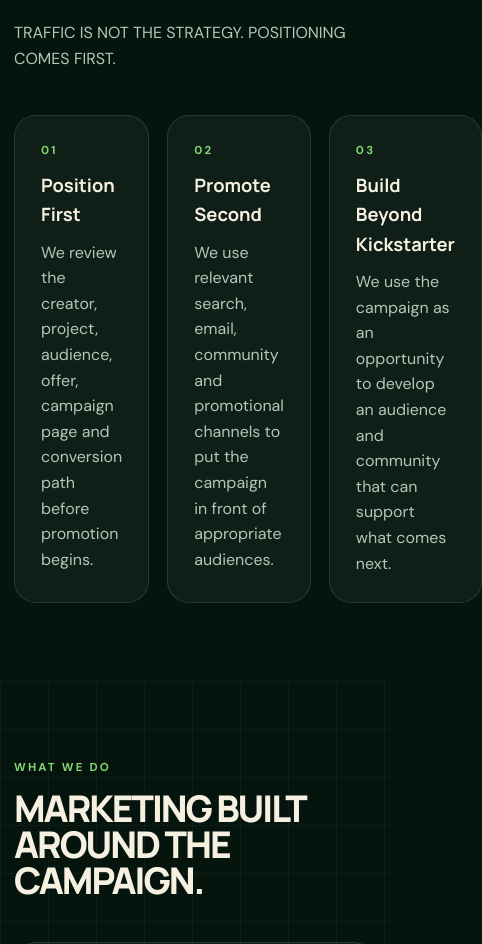
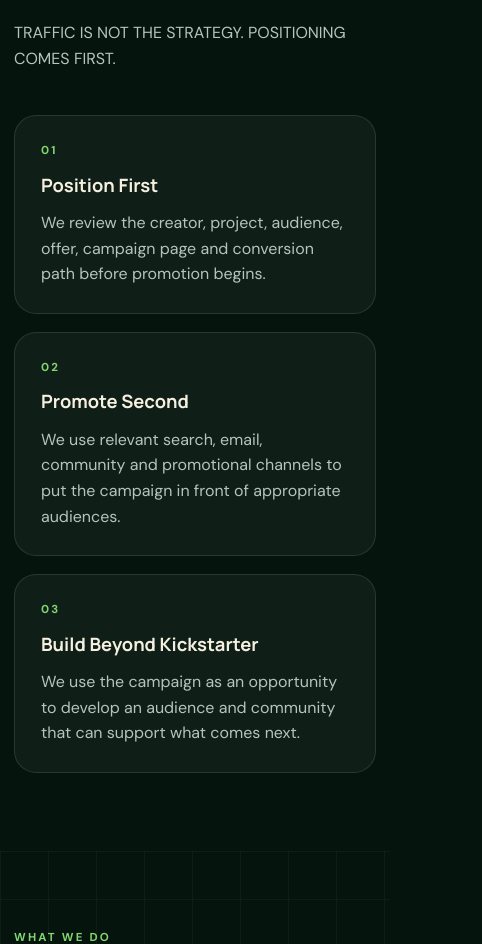
Before and after one commit to richnessofeyeno-hash/speedfunderwebsite, a Next.js app: page / in a window 390 px wide. Shown: the part 1386-2330 px from the top of the page, 482 px wide, since content can reach past the window. Built offline with nearby package versions, Linux system fonts and the light colour scheme.

Commit message:
Fix community page mobile layout and heading spacing

```diff
--- a/app/globals.css
+++ b/app/globals.css
@@ -46,7 +46,111 @@
 .form{max-width:760px;display:grid;gap:16px}.field{display:grid;gap:7px}.field label{font-size:.82rem;font-weight:700}.field input,.field select,.field textarea,.footer input{width:100%;padding:14px 15px;background:#081b12;border:1px solid var(--line);border-radius:12px;color:var(--cream);outline:none}.field input:focus,.field select:focus,.field textarea:focus,.footer input:focus{border-color:var(--green)}.contact-pricing{display:grid;grid-template-columns:repeat(2,1fr);gap:14px}.contact-pricing article{padding:20px;border:1px solid var(--line);border-radius:16px;background:rgba(255,255,255,.025)}.contact-pricing h3{font-family:Manrope;margin:0 0 8px}.contact-pricing p{color:var(--muted);margin:0}.compact-pricing{padding-top:45px}
 .footer{padding:55px 0 30px;border-top:1px solid var(--line);background:#04110b}.footer-grid{display:grid;grid-template-columns:1.2fr 1fr 1.2fr 1.2fr;gap:36px}.footer-brand{margin-bottom:12px}.footer-tagline{color:#fff!important;font-weight:800;letter-spacing:.08em}.footer h4{margin:0 0 14px}.footer a,.footer p{color:var(--muted);font-size:.9rem}.footer-links{display:grid;gap:8px}.social-row{display:flex;gap:12px;margin-top:16px;flex-wrap:wrap}.copyright{border-top:1px solid var(--line);margin-top:40px;padding-top:20px;display:flex;justify-content:space-between;gap:20px;color:#84958a;font-size:.8rem}.sr-only{position:absolute;width:1px;height:1px;padding:0;margin:-1px;overflow:hidden;clip:rect(0,0,0,0);white-space:nowrap;border:0}
 @media(max-width:1000px){.links{display:none}.mobile-menu{display:block}.hero-home-grid{grid-template-columns:1fr}.hero-home{min-height:auto}.hero-home-grid{min-height:auto}.hero-brand-art{justify-content:center}.hero-brand-art img{width:min(720px,92vw)}.cards,.pricing{grid-template-columns:repeat(2,1fr)}.process{grid-template-columns:repeat(3,1fr)}.community-flow{grid-template-columns:repeat(2,1fr)}.footer-grid{grid-template-columns:repeat(2,1fr)}.cta-box{flex-direction:column;align-items:flex-start}}
-@media(max-width:620px){.container{width:calc(100% - 28px)}.section{padding:78px 0}.brand-circle{width:44px;height:44px;flex-basis:44px}.hero-copy{padding:60px 0 20px}.hero-title{font-size:clamp(3.1rem,15vw,5rem)}.hero-brand-art{padding-bottom:40px}.cards,.pricing,.process,.community-flow,.footer-grid,.contact-pricing{grid-template-columns:1fr}.service-detail,.process-detail{grid-template-columns:1fr}.process-number{font-size:1.8rem}.copyright{flex-direction:column}.actions .btn{width:100%}.page-hero{padding:90px 0 55px}.about-block,.service-detail,.process-detail{padding:25px}.featured-campaign-copy{padding:30px}}
+@media(max-width:620px){
+  .container{
+    width:calc(100% - 28px);
+  }
+
+  .section{
+    padding:78px 0;
+  }
+
+  .brand-circle{
+    width:44px;
+    height:44px;
+    flex-basis:44px;
+  }
+
+  .hero-copy{
+    padding:60px 0 20px;
+  }
+
+  .hero-title{
+    font-size:clamp(3.1rem,15vw,5rem);
+  }
+
+  .hero-brand-art{
+    padding-bottom:40px;
+  }
+
+  .cards,
+  .pricing,
+  .cards.three,
+  .pricing.three,
+  .process,
+  .community-flow,
+  .footer-grid,
+  .contact-pricing{
+    grid-template-columns:1fr;
+  }
+
+  .community-pricing{
+    display:grid;
+    grid-template-columns:1fr;
+    gap:16px;
+  }
+
+  .community-pricing .card{
+    width:100%;
+    min-width:0;
+  }
+
+  .community-explanation{
+    margin-top:72px;
+  }
+
+  .community-explanation h2{
+    font-size:clamp(2.35rem,10.5vw,3.5rem);
+    line-height:1.02;
+    letter-spacing:-.015em;
+    word-spacing:.03em;
+    overflow-wrap:break-word;
+  }
+
+  .community-explanation p{
+    max-width:100%;
+    font-size:.95rem;
+    line-height:1.65;
+  }
+
+  .service-detail,
+  .process-detail{
+    grid-template-columns:1fr;
+  }
+
+  .process-number{
+    font-size:1.8rem;
+  }
+
+  .copyright{
+    flex-direction:column;
+  }
+
+  .actions .btn{
+    width:100%;
+  }
+
+  .page-hero{
+    padding:90px 0 55px;
+  }
+
+  .about-block,
+  .service-detail,
+  .process-detail{
+    padding:25px;
+  }
+
+  .featured-campaign-copy{
+    padding:30px;
+  }
+
+  html,
+  body{
+    width:100%;
+    max-width:100%;
+    overflow-x:hidden;
+  }
+}
 @media(prefers-reduced-motion:reduce){html{scroll-behavior:auto}.btn,.card{transition:none}}
 
 .filters{display:flex;flex-wrap:wrap;gap:9px;margin:0 0 30px}.filter{border:1px solid var(--line);background:rgba(255,255,255,.025);color:var(--muted);padding:10px 14px;border-radius:999px;font-size:.72rem;font-weight:800;letter-spacing:.1em;cursor:pointer}.filter:hover,.filter.active{color:#07170e;background:var(--green);border-color:var(--green)}
```
